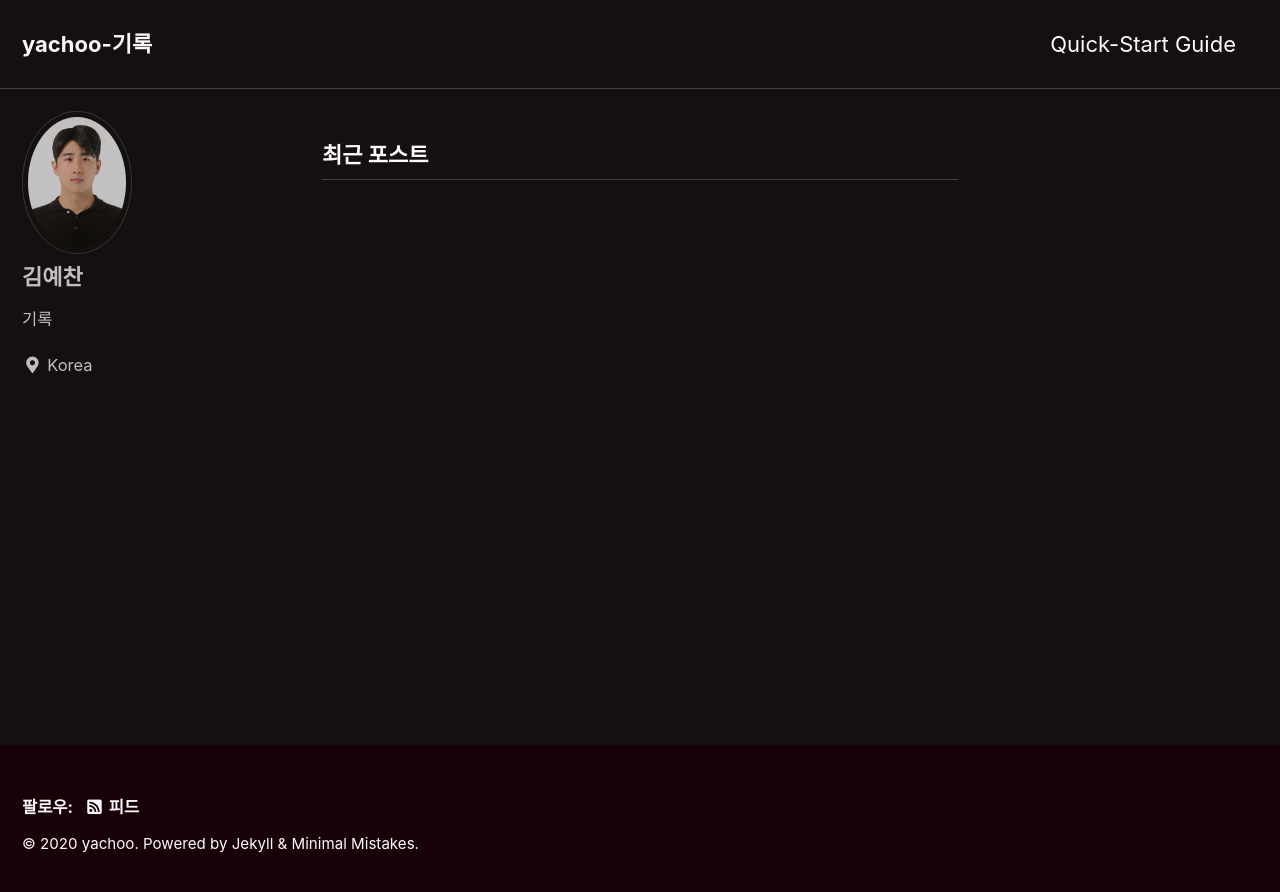
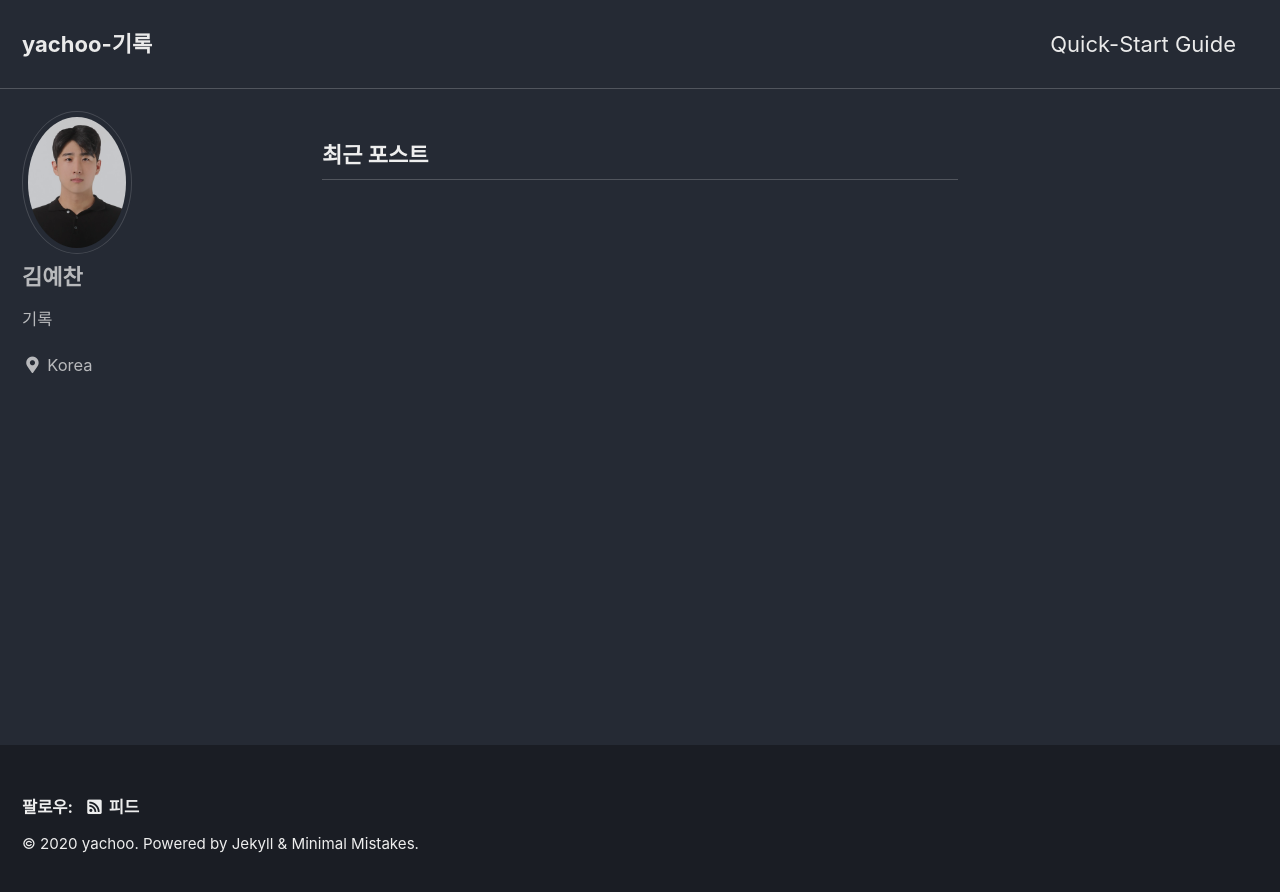
Before and after one commit to yachoo0611/yachoo0611.github.io, a Jekyll site: the page built from index.html, in a window 1280 px wide. Shown: the top 892 px of the page. Built offline with Jekyll 4.4.1, drawn with Linux system fonts in a browser that asks for light colours; cached includes are drawn as plain includes; the list of posts is cut into pages by our own code.

Commit message:
Update _config.yml

```diff
--- a/_config.yml
+++ b/_config.yml
@@ -10,9 +10,9 @@
 # Review documentation to determine if you should use `theme` or `remote_theme`
 # https://mmistakes.github.io/minimal-mistakes/docs/quick-start-guide/#installing-the-theme
 
-# theme                  : "minimal-mistakes-jekyll"
+theme                  : "minimal-mistakes-jekyll"
 remote_theme             : "mmistakes/minimal-mistakes"
-minimal_mistakes_skin    : "neon" # "air", "aqua", "contrast", "dark", "dirt", "neon", "mint", "plum", "sunrise"
+minimal_mistakes_skin    : "dark" # "air", "aqua", "contrast", "dark", "dirt", "neon", "mint", "plum", "sunrise"
 
 # Site Settings
 locale                   : "ko"
```
